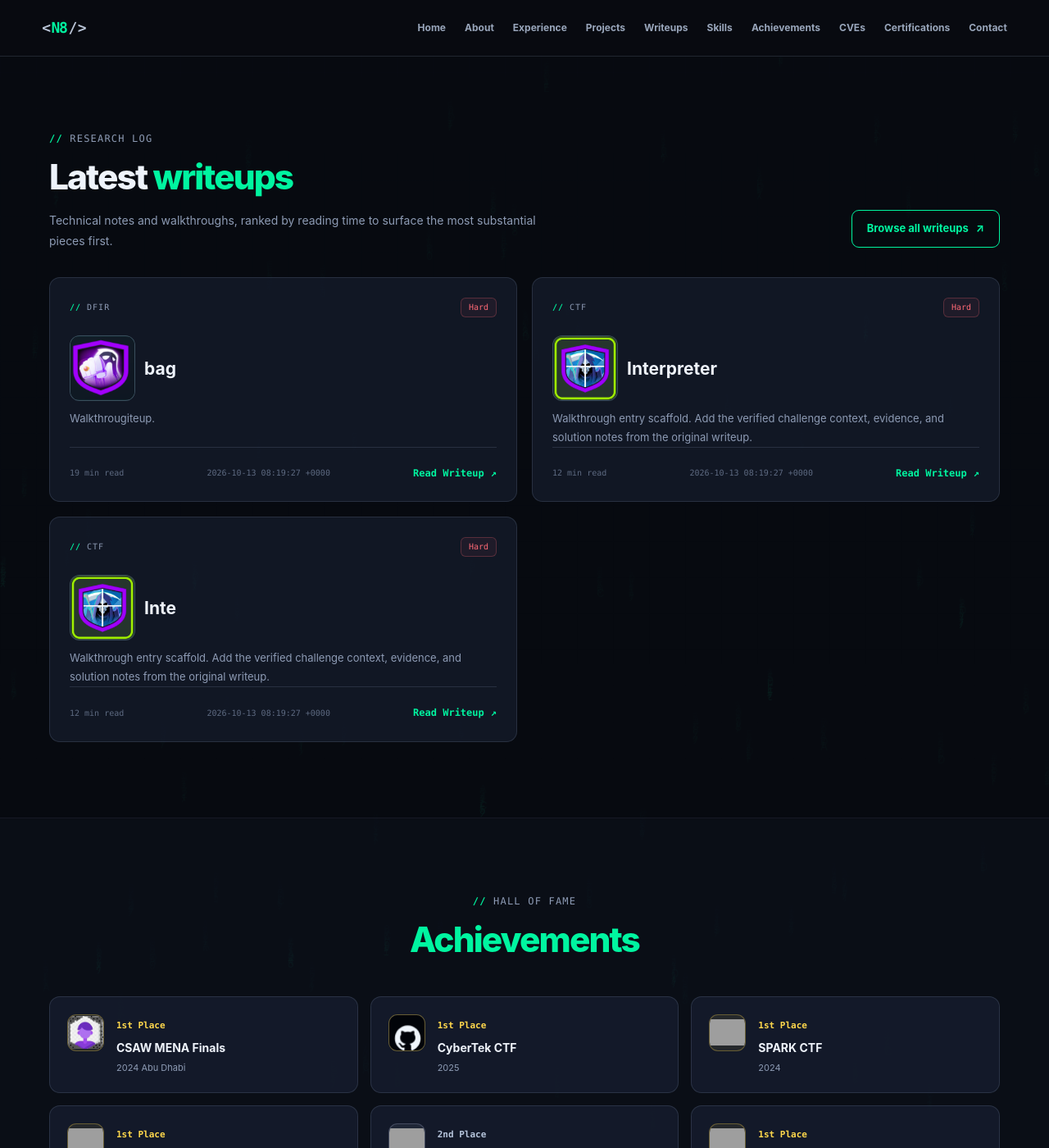
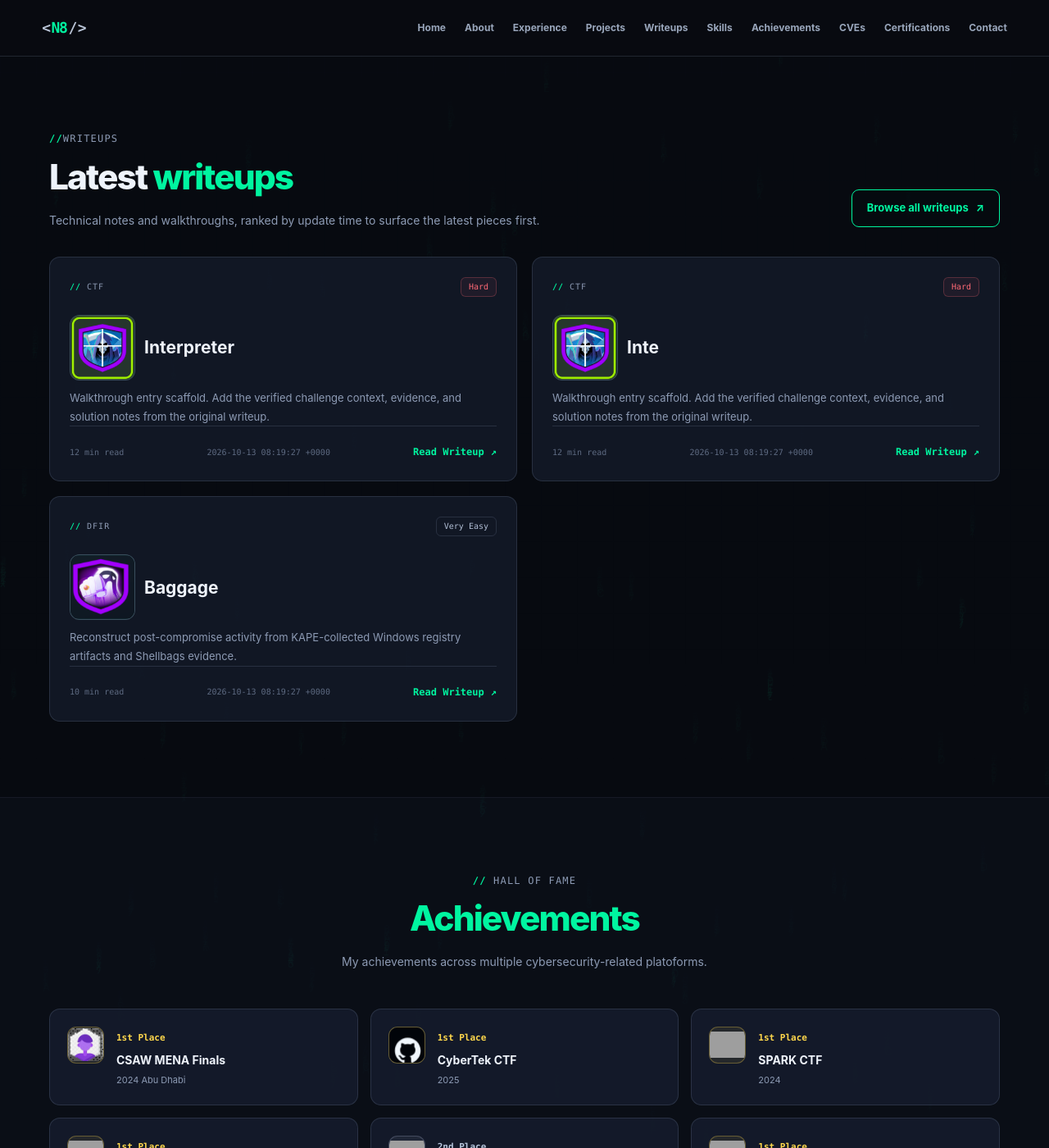
Before and after one commit to Ningen820/Ningen820.github.io, a Jekyll site: the page built from index.html, in a window 1280 px wide and 1400 px high, scrolled down 3795 px. Shown: the whole window at 82% size. Built offline with Jekyll 4.4.1, drawn with Linux system fonts in a browser that asks for light colours; some of the changed text lies outside the part shown; grey boxes are pictures that could not be loaded.

Commit message:
Update index.html

```diff
--- a/index.html
+++ b/index.html
@@ -12,18 +12,17 @@
       <p class="hero-role">{{ p.hero_specialty | escape }}</p>
       <p class="hero-summary">{{ p.summary | escape }}</p>
       <div class="hero-actions">
-        &nbsp;&nbsp;&nbsp;&nbsp;&nbsp;<a class="button button-primary" href="{{ p.cv_path | relative_url }}" download><span aria-hidden="true">↓</span> Download CV</a>
-        <a class="button button-primary" href="#contact"><span aria-hidden="true">✉</span> Get in touch</a>
-
+        &nbsp;&nbsp;<a class="button button-primary" href="{{ p.cv_path | relative_url }}" download><span aria-hidden="true">↓</span> Download CV</a>
+        &nbsp;&nbsp;&nbsp;&nbsp;&nbsp;<a class="button button-outline" href="#contact"><span aria-hidden="true">✉</span> Get in touch</a>
       </div>
     </div>
     <div class="hero-aside" aria-label="Profile summary">
       <div class="hero-aside-top"><span class="terminal-led"></span><span class="terminal-led"></span><span class="terminal-led"></span><span class="terminal-label">profile.status</span><span class="terminal-live">LIVE</span></div>
       <div class="hero-aside-body">
         <p class="terminal-line"><span class="prompt-symbol">$</span> whoami</p>
-        <p class="terminal-output">{{ p.handle | escape }}</p>
-        <p class="terminal-line"><span class="prompt-symbol">$</span> current_role</p>
-        <p class="terminal-output">{{ p.role | escape }}</p>
+        <p class="terminal-output">{{ p.name | escape }}@{{p.handle | escape}}</p>
+        <p class="terminal-line"><span class="prompt-symbol">$</span> age</p>
+        <p class="terminal-output">{{ p.age | escape }}</p>
         <p class="terminal-line"><span class="prompt-symbol">$</span> location</p>
         <p class="terminal-output">{{ p.location | escape }}</p>
         <div class="terminal-footer"><span>ACCESS: PUBLIC</span><span>STATUS: <b>ACTIVE</b></span></div>
@@ -45,7 +44,7 @@
       <div class="terminal-window-head"><div class="terminal-lights"><i></i><i></i><i></i></div><span>identity.sh</span><span class="terminal-mini-status">bash</span></div>
       <div class="terminal-window-body">
         <p class="terminal-line"><span class="prompt-symbol">$</span> whoami</p><p class="terminal-output">{{ p.name | escape }}</p>
-        <p class="terminal-line"><span class="prompt-symbol">$</span> cat role.txt</p><p class="terminal-output">{{ p.role | escape }}<br>Cybersecurity Consultant (Freelance)</p>
+        <p class="terminal-line"><span class="prompt-symbol">$</span> cat roles.txt</p><p class="terminal-output">{% for role in p.hero_roles %}{{ role | escape }}{% unless forloop.last %} <span class="terminal-pipe">|</span> {% endunless %}{% endfor %}</p>
         <p class="terminal-line"><span class="prompt-symbol">$</span> cat location.txt</p><p class="terminal-output">{{ p.location | escape }}</p>
         <p class="terminal-line"><span class="prompt-symbol">$</span> echo $LANGUAGES</p><p class="terminal-output">{% for language in p.languages %}{{ language | escape }}{% unless forloop.last %} <span class="terminal-pipe">|</span> {% endunless %}{% endfor %}</p>
         <p class="terminal-line"><span class="prompt-symbol">$</span> cat education.txt</p>{% for item in p.education %}<p class="terminal-output">{{ item.qualification | escape }} — {{ item.institution | escape }}</p>{% endfor %}
@@ -61,19 +60,20 @@
 </section>
 
 <section class="content-section section-wrap section-tinted" id="experience">
-  <div class="section-heading section-heading-left"><p class="section-kicker"><span>//</span> FIELD EXPERIENCE</p><h2>Previos <span class="accent">Experiences</span></h2></div>
+  <div class="section-heading section-heading-left"><p class="section-kicker"><span>//</span> FIELD EXPERIENCE</p><h2>Experience <span class="accent">History</span></h2></div>
   <div class="experience-list">
     {% for item in p.experience %}
     <article class="experience-row spotlight">
       <div class="experience-index">0{{ forloop.index }}</div>
       <div class="experience-main"><p class="experience-type">{{ item.role | escape }}</p><h3>{{ item.company | escape }}</h3><p>{{ item.description | escape }}</p></div>
+      <div class="experience-company">{{ item.date | escape }} <span aria-hidden="true">↗</span></div>
     </article>
     {% endfor %}
   </div>
 </section>
 
 <section class="content-section section-wrap" id="skills">
-  <div class="section-heading"><p class="section-kicker"><span>//</span> ARSENAL</p><h2>Skills <span class="accent">&amp; tools</span></h2><p class="section-intro">A practical toolkit shaped by security research, incident analysis, and hands-on testing.</p></div>
+  <div class="section-heading"><p class="section-kicker"><span>//</span> ARSENAL</p><h2>Skills <span class="accent">&amp; tools</span></h2><p class="section-intro">My areas of expertise and toolkits.</p></div>
   <div class="skills-grid">
     {% assign skill_entries = p.skills | sort %}
     {% for skill_entry in skill_entries %}{% assign skill = skill_entry[1] %}
@@ -86,7 +86,7 @@
 </section>
 
 <section class="content-section section-wrap section-tinted" id="projects">
-  <div class="section-title-row"><div class="section-heading section-heading-left"><p class="section-kicker"><span>//</span> BUILT &amp; TESTED</p><h2>Latest <span class="accent">projects</span></h2></div><a class="button button-outline" href="{{ '/projects/' | relative_url }}">All projects <span aria-hidden="true">↗</span></a></div>
+  <div class="section-title-row"><div class="section-heading section-heading-left"><p class="section-kicker"><span>//</span>PROJECTS</p><h2>Latest <span class="accent">projects</span></h2></div><a class="button button-outline" href="{{ '/projects/' | relative_url }}">All projects <span aria-hidden="true">↗</span></a></div>
   <div class="project-grid project-grid-home" data-projects-root data-project-mode="home" data-repo="{{ site.repository | escape }}">
     <div class="loading-state"><span class="loader-dot"></span> Discovering project folders…</div>
   </div>
@@ -94,9 +94,9 @@
 </section>
 
 <section class="content-section section-wrap" id="writeups">
-  <div class="section-title-row"><div class="section-heading section-heading-left"><p class="section-kicker"><span>//</span> RESEARCH LOG</p><h2>Latest <span class="accent">writeups</span></h2><p class="section-intro">Technical notes and walkthroughs, ranked by reading time to surface the most substantial pieces first.</p></div><a class="button button-outline" href="{{ '/writeups/' | relative_url }}">Browse all writeups <span aria-hidden="true">↗</span></a></div>
+  <div class="section-title-row"><div class="section-heading section-heading-left"><p class="section-kicker"><span>//</span>WRITEUPS</p><h2>Latest <span class="accent">writeups</span></h2><p class="section-intro">Technical notes and walkthroughs, ranked by update time to surface the latest pieces first.</p></div><a class="button button-outline" href="{{ '/writeups/' | relative_url }}">Browse all writeups <span aria-hidden="true">↗</span></a></div>
   {% assign home_writeup_limit = 3 %}
-  {% assign home_writeups = site.writeups | sort: 'reading_time' | reverse %}
+  {% assign home_writeups = site.writeups | sort: 'date' | reverse %}
   <div class="writeup-card-grid">
     {% for writeup in home_writeups limit: home_writeup_limit %}
     <a class="writeup-card spotlight" href="{{ writeup.url | relative_url }}">
@@ -109,7 +109,7 @@
 </section>
 
 <section class="content-section section-wrap section-tinted" id="achievements">
-  <div class="section-heading"><p class="section-kicker"><span>//</span> HALL OF FAME</p><h2><span class="accent">Achievements</span></h2></div>
+  <div class="section-heading"><p class="section-kicker"><span>//</span> HALL OF FAME</p><h2><span class="accent">Achievements</span></h2><p class="section-intro">My achievements across multiple cybersecurity-related platoforms.</p></div>
   <div class="achievements-grid">
     {% assign achievement_entries = p.achievements | sort %}
     {% for achievement_entry in achievement_entries %}{% assign item = achievement_entry[1] %}
@@ -126,7 +126,7 @@
 </section>
 
 <section class="content-section section-wrap section-tinted" id="certifications">
-  <div class="section-heading"><p class="section-kicker"><span>//</span> CREDENTIALS</p><h2>Certifications</h2><p class="section-intro">Selected credentials from the supplied portfolio reference. Add verification links in the profile data when available.</p></div>
+  <div class="section-heading"><p class="section-kicker"><span>//</span> CREDENTIALS</p><h2>Certifications</h2><p class="section-intro">Industry standard certifications &amp; more</p></div>
   <div class="cert-grid">
     {% assign certificate_entries = p.certifications | sort %}
     {% for certificate_entry in certificate_entries %}{% assign cert = certificate_entry[1] %}
```
